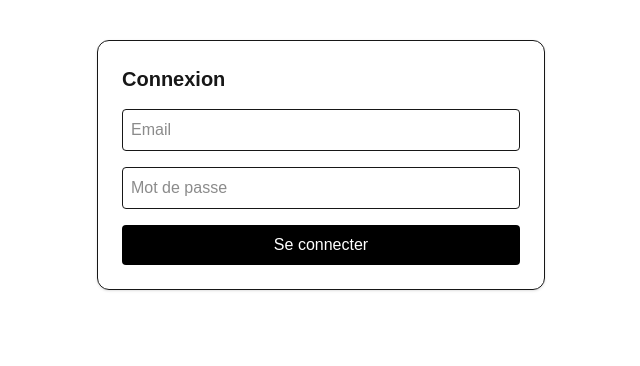
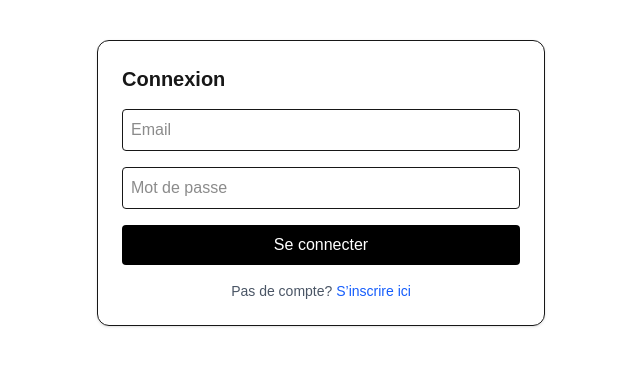
Before and after one commit to atgrp10/garantia, a Next.js app: page /login in a window 1280 px wide. Shown: the top 366 px of the page, without its empty margins (319-959 px from the left). Built offline with nearby package versions, Linux system fonts and the light colour scheme.

Commit message:
Ajout du lien vers la page signup dans le login

```diff
--- a/app/login/page.tsx
+++ b/app/login/page.tsx
@@ -62,6 +62,13 @@
           Se connecter
         </button>
       </form>
+
+      <p className="mt-4 text-center text-sm text-gray-600">
+        Pas de compte?{' '}
+        <a href="/signup" className="text-blue-600 hover:underline">
+          S’inscrire ici
+        </a>
+      </p>
     </div>
   )
 }
```
